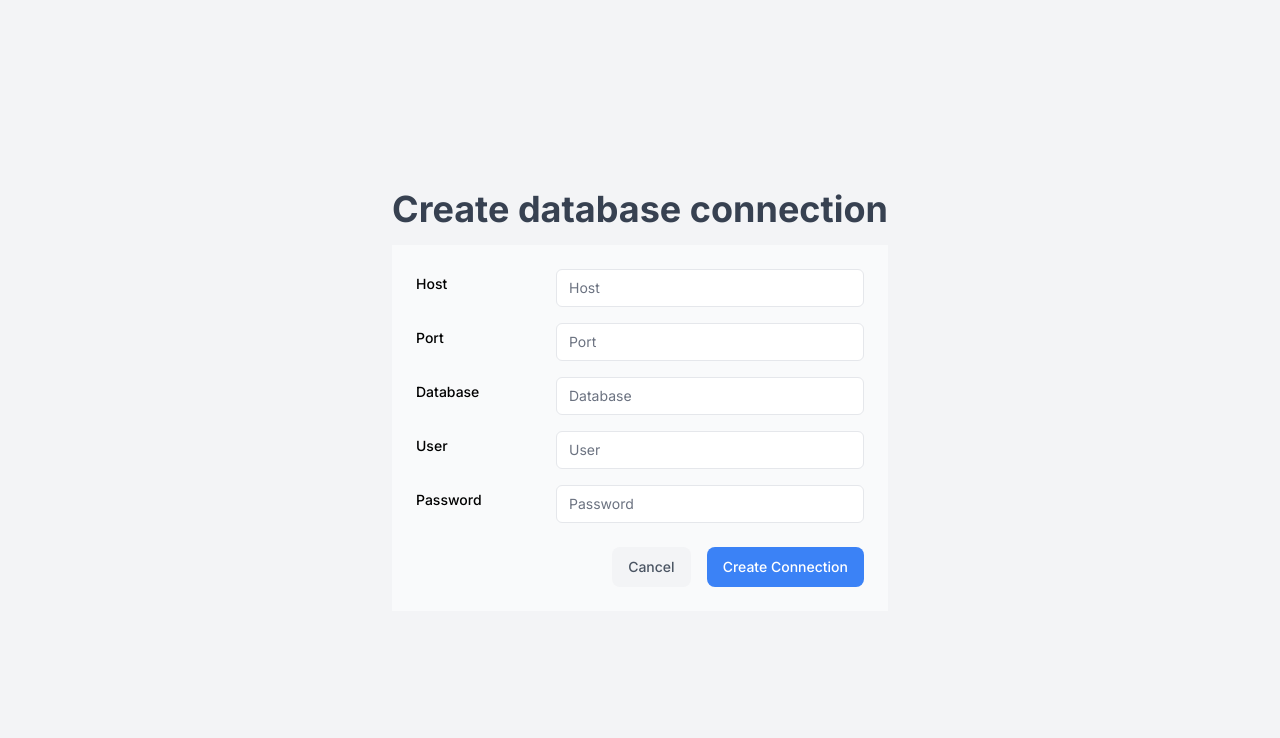
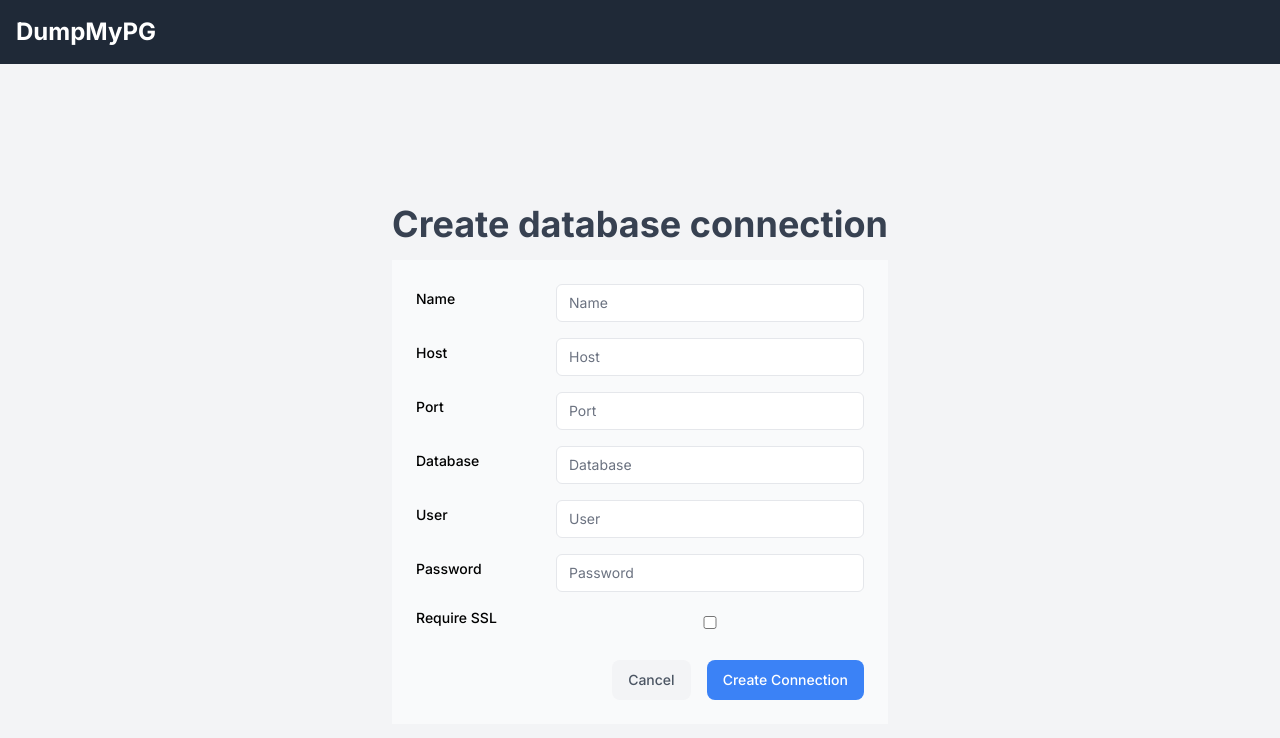
Before and after one commit to gmotta23/dumpmypg, a Next.js app: page /connections/create in a window 1280 px wide. Shown: the top 738 px of the page. Built offline with nearby package versions, Linux system fonts and the light colour scheme.

Commit message:
feat: Styling and renaming

```diff
--- a/src/app/connections/create/page.tsx
+++ b/src/app/connections/create/page.tsx
@@ -1,12 +1,14 @@
-import Form from "@/app/ui/databases/create-connection-form";
+import Form from "@/app/ui/connections/create-connection-form";
+
+const Title = ({ title }: { title: string }) => {
+  return <h1 className="text-4xl mb-4 font-bold text-gray-700">{title}</h1>;
+};
 
 export default function Page() {
   return (
     <section className="flex items-center justify-center h-screen w-full bg-gray-100">
       <div className="text-center">
-        <h1 className="text-4xl mb-4 font-bold text-gray-700">
-          Create database connection
-        </h1>
+        <Title title="Create database connection" />
         <Form />
       </div>
     </section>
--- a/src/app/layout.tsx
+++ b/src/app/layout.tsx
@@ -1,6 +1,7 @@
 import type { Metadata } from "next";
 import { Inter } from "next/font/google";
 import "./globals.css";
+import { Header } from "./ui/header";
 
 const inter = Inter({ subsets: ["latin"] });
 
@@ -16,7 +17,10 @@ export default function RootLayout({
 }>) {
   return (
     <html lang="en">
-      <body className={inter.className}>{children}</body>
+      <body className={inter.className}>
+        <Header />
+        {children}
+      </body>
     </html>
   );
 }
--- a/src/app/lib/actions.ts
+++ b/src/app/lib/actions.ts
@@ -3,7 +3,7 @@ import { revalidatePath } from "next/cache";
 import { redirect } from "next/navigation";
 import { z } from "zod";
 import { Credentials, Dumper } from "./dumper";
-import { ConnectionStorage } from "./database";
+import { ConnectionStorage } from "./connection";
 
 export type FormState = {
   message?: string | null;
--- a/src/app/page.tsx
+++ b/src/app/page.tsx
@@ -1,7 +1,7 @@
 "use client";
 import Link from "next/link";
 import { Button } from "./ui/button";
-import { ConnectionList } from "./ui/databases/connection-list";
+import { ConnectionList } from "./ui/connections/connection-list";
 
 export default function Home() {
   return (
--- a/src/app/ui/databases/create-connection-form.tsx
+++ b/src/app/ui/connections/create-connection-form.tsx
@@ -11,6 +11,21 @@ export default function Form() {
   return (
     <form action={formAction}>
       <div className="bg-gray-50 p-4 md:p-6">
+        <div className="mb-4 flex items-center">
+          <label
+            htmlFor="name"
+            className="text-left mb-2 text-sm font-medium w-32"
+          >
+            Name
+          </label>
+          <input
+            id="name"
+            name="name"
+            type="text"
+            placeholder="Name"
+            className="cursor-pointer rounded-md border border-gray-200 py-2 ml-3 pl-3 text-sm outline-2 placeholder:text-gray-500 flex-1"
+          />
+        </div>
         <div className="mb-4 flex items-center">
           <label
             htmlFor="host"
@@ -86,9 +101,23 @@ export default function Form() {
             className="cursor-pointer rounded-md border border-gray-200 py-2 ml-3 pl-3 text-sm outline-2 placeholder:text-gray-500 flex-1"
           />
         </div>
+        <div className="mb-4 flex items-center">
+          <label
+            htmlFor="ssl"
+            className="text-left mb-2 text-sm font-medium w-32"
+          >
+            Require SSL
+          </label>
+          <input
+            id="ssl"
+            name="ssl"
+            type="checkbox"
+            className="cursor-pointer rounded-md border border-gray-200 py-2 ml-3 pl-3 text-sm outline-2 placeholder:text-gray-500 flex-1"
+          />
+        </div>
         <div className="mt-6 flex justify-end gap-4">
           <Link
-            href="/databases"
+            href="/connections"
             className="flex h-10 items-center rounded-lg bg-gray-100 px-4 text-sm font-medium text-gray-600 transition-colors hover:bg-gray-200"
           >
             Cancel
--- /dev/null
+++ b/src/app/ui/header.tsx
@@ -0,0 +1,13 @@
+import Link from "next/link";
+
+export const Header = () => {
+  return (
+    <header className="bg-gray-800 py-4">
+      <div className="container mx-auto px-4">
+        <Link href="/">
+          <h1 className="text-white text-2xl font-bold">DumpMyPG</h1>
+        </Link>
+      </div>
+    </header>
+  );
+};
```
Also changed, not shown: src/app/lib/connection.ts (renamed from src/app/lib/database.ts), src/app/ui/connections/buttons.tsx (renamed from src/app/ui/databases/buttons.tsx), src/app/ui/connections/connection-list.tsx (renamed from src/app/ui/databases/connection-list.tsx).
